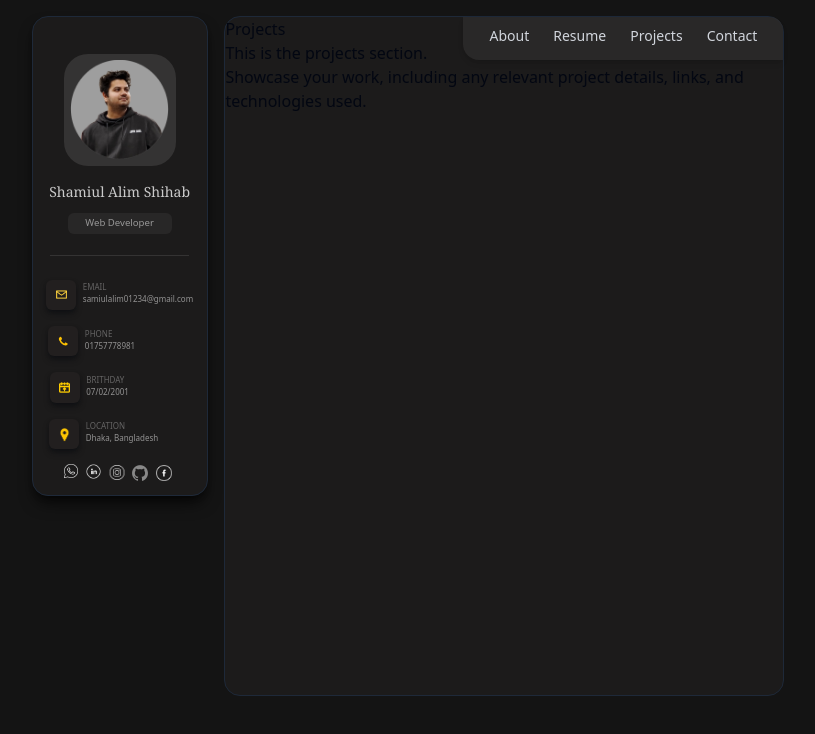
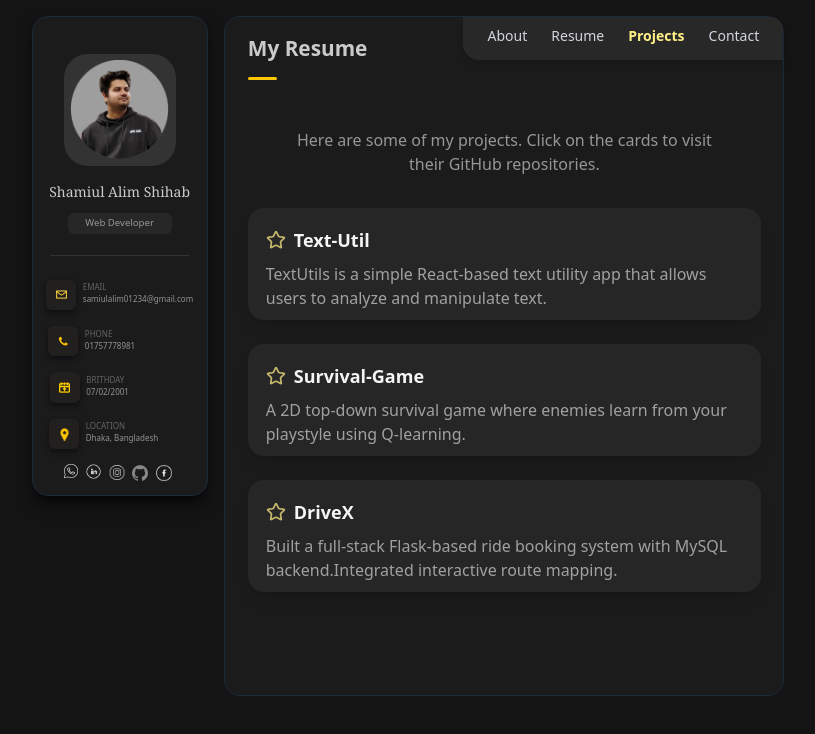
Before and after one commit to Shamiul-alim/My-Portfolio, an Astro site: page /project in a window 1280 px wide. Shown: the whole page, without its empty margins (232-1047 px from the left). Built offline with nearby package versions, Linux system fonts and the light colour scheme; Astro itself is replaced by a stand-in of ours.

Commit message:
Project-section-update

```diff
--- a/src/components/Navbar.tsx
+++ b/src/components/Navbar.tsx
@@ -9,7 +9,7 @@ export default function Navbar() {
   const links = [
     { name: "About", path: "/" },
     { name: "Resume", path: "/resume" },
-    { name: "Projects", path: "/projects" },
+    { name: "Projects", path: "/project" },
     { name: "Contact", path: "/contact" }
   ];
   return (
--- /dev/null
+++ b/src/components/Project.tsx
@@ -0,0 +1,35 @@
+import '../styles/global.css';
+import { Star } from "lucide-react";
+import { motion } from "framer-motion";
+import projects from "../lib/project.json";
+
+export default function ProjectSection() {
+  return (
+    <div className="pl-[1.4rem] pr-[1.4rem] pt-[1rem] gap-[2rem] ">
+        <h1 className='text-[#ffffffc4] text-[1.3rem] font-bold font-sans'>My Resume</h1>
+        <div className='h-[0.2rem] w-[1.8rem] bg-yellow-400 rounded-2xl mt-[0.8rem] mb-[0.8rem]'/>
+      <p className="text-center mt-[3rem] ml-[3rem] mr-[3rem]  text-[#ffffffc4] opacity-70 mb-[2rem] font-sans">
+        Here are some of my projects. Click on the cards to visit their GitHub repositories.
+      </p>
+
+      <div className="grid grid-cols-1 gap-6 w-full max-w-4xl">
+        {projects.projects.map((project, index) => (
+          <motion.a
+            key={index}
+            href={project.link}
+            target="_blank"
+            className="group h-[7rem]  p-4 rounded-2xl bg-neutral-800 shadow-lg flex flex-col gap-2 border-2 border-transparent hover:border-yellow-300 cursor-pointer"
+            whileHover={{ scale: 1.03, boxShadow: "0 0 20px rgba(250,204,21,0.7)" }}
+            transition={{ type: "spring", stiffness: 200, damping: 12 }}
+          >
+            <div className="flex items-center gap-2">
+              <Star className="w-5 h-5 text-yellow-200 animate-pulse" />
+              <h3 className="text-lg font-semibold text-neutral-100 font-sans">{project.title}</h3>
+            </div>
+            <p className="text-neutral-400 font-sans text-[1rem]">{project.description}</p>
+          </motion.a>
+        ))}
+      </div>
+    </div>
+  );
+}
--- a/src/components/Resume.tsx
+++ b/src/components/Resume.tsx
@@ -12,9 +12,9 @@ export default function Resume() {
     <div className=" pl-[1.4rem] pr-[1.4rem] pt-[1rem] gap-[2rem]  ">
         <h1 className='text-[#ffffffc4] text-[1.3rem] font-bold font-sans'>My Resume</h1>
         <div className='h-[0.2rem] w-[1.8rem] bg-yellow-400 rounded-2xl mt-[0.8rem] mb-[0.8rem]'/>
-        <p className="text-center text-[1rem] text-[#ffffffc4] mt-[12rem] mb-[2rem] ml-[3rem] mr-[3rem]">
+        <p className="text-center text-[1rem] text-[#ffffffc4] mt-[12rem] mb-[2rem] ml-[3rem] mr-[3rem] opacity-70">
             If you're looking for a{" "}
-            <span className="text-yellow-200 font-semibold">passionate developer</span> who thrives in challenging environments, check out my CV. Let's work together to make an impact with technology.
+            <span className="text-yellow-200 font-semibold ">passionate developer</span> who thrives in challenging environments, check out my CV. Let's work together to make an impact with technology.
         </p>
 
       <motion.a
--- /dev/null
+++ b/src/lib/project.json
@@ -0,0 +1,19 @@
+{
+  "projects": [
+    {
+      "title": "Text-Util",
+      "description": "TextUtils is a simple React-based text utility app that allows users to analyze and manipulate text.",
+      "link": "https://github.com/Shamiul-alim/TextUtils"
+    },
+    {
+      "title": "Survival-Game",
+      "description": "A 2D top-down survival game where enemies learn from your playstyle using Q-learning.",
+      "link": "https://github.com/Shamiul-alim/Survival-Game"
+    },
+    {
+      "title": "DriveX",
+      "description": "Built a full-stack Flask-based ride booking system with MySQL backend.Integrated interactive route mapping.",
+      "link": "https://github.com/Shamiul-alim/DriveX"
+    }
+  ]
+}
--- a/src/pages/project.astro
+++ b/src/pages/project.astro
@@ -1,8 +1,8 @@
 ---
-import Layout from '../layouts/Layout.astro';
+import Project from "../components/Project";
+import Layout from "../layouts/Layout.astro";
 ---
 
 <Layout>
-  <h2>Projects</h2>
-  <p>This is the projects section. Showcase your work, including any relevant project details, links, and technologies used.</p>
+  <Project client:load />
 </Layout>
```
